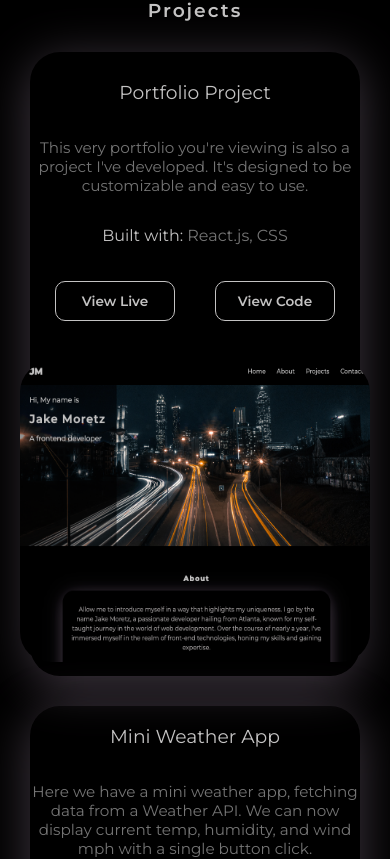
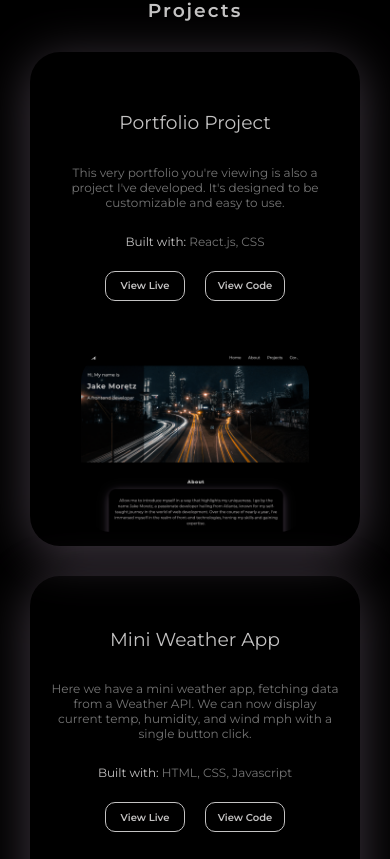
Before and after one commit to JakeMoretz/portfolio-v2, a React (Vite) app in the folder vite-project/: page / in a window 390 px wide. Shown: the part 2389-3248 px from the top of the page. Built offline with nearby package versions, Linux system fonts and the light colour scheme.

Commit message:
fixed overflow issue at 320px on project cards

```diff
--- a/vite-project/src/components/Nav.css
+++ b/vite-project/src/components/Nav.css
@@ -189,7 +189,7 @@ input:checked + .slider:before {
     color: black;
 }
 
-@media (max-width: 700px) {
+@media (max-width: 770px) {
     .links {
         position: fixed;
         inset: 5% 0% 55% 70%;
@@ -210,6 +210,7 @@ input:checked + .slider:before {
         color: black;
         font-weight: 600;
         border-bottom: 10px solid rgb(0, 145, 255);
+        cursor: pointer;
     }
 
     .hidden {
@@ -234,3 +235,9 @@ input:checked + .slider:before {
         color: rgb(196, 195, 195);
     }
 }
+
+@media (max-width: 500px) {
+    .switch {
+        left: 130px;
+    }
+}
--- a/vite-project/src/components/Project.css
+++ b/vite-project/src/components/Project.css
@@ -13,6 +13,7 @@
     border-radius: 30px;
     margin-bottom: 30px;
     margin: 30px;
+
 }
 
 .light-project-wrapper {
@@ -99,7 +100,7 @@ section > h3 {
     color: rgb(116, 116, 116);
 }
 
-@media (max-width: 750px) {
+@media (max-width: 780px) {
     .project-wrapper {
         display: flex;
         flex-direction: column;
@@ -110,3 +111,51 @@ section > h3 {
         flex-direction: column;
     }
 }
+
+@media (max-width: 430px) {
+    .project-description {
+        font-size: .75rem;
+        margin-inline: 20px;
+    }
+
+    .light-project-description {
+        font-size: .75rem;
+        margin-inline: 20px;
+    }
+
+    .btn {
+        height: 30px;
+        width: 80px;
+        font-size: 10px;
+        margin: 10px;
+    }
+
+    .light-btn {
+        height: 30px;
+        width: 80px;
+        font-size: 10px;
+        margin: 10px;
+    }
+
+    .project-img {
+       height: 180px;
+       width: 100%;
+       margin: 0;
+       margin-bottom: 10px;
+
+    }
+
+    .project-stack {
+        font-size: .75em;
+    }
+
+    .light-project-stack {
+        font-size: .75em;
+    }
+
+    .info {
+        /* height: 300px; */
+        width: auto;
+
+    }
+}
```
